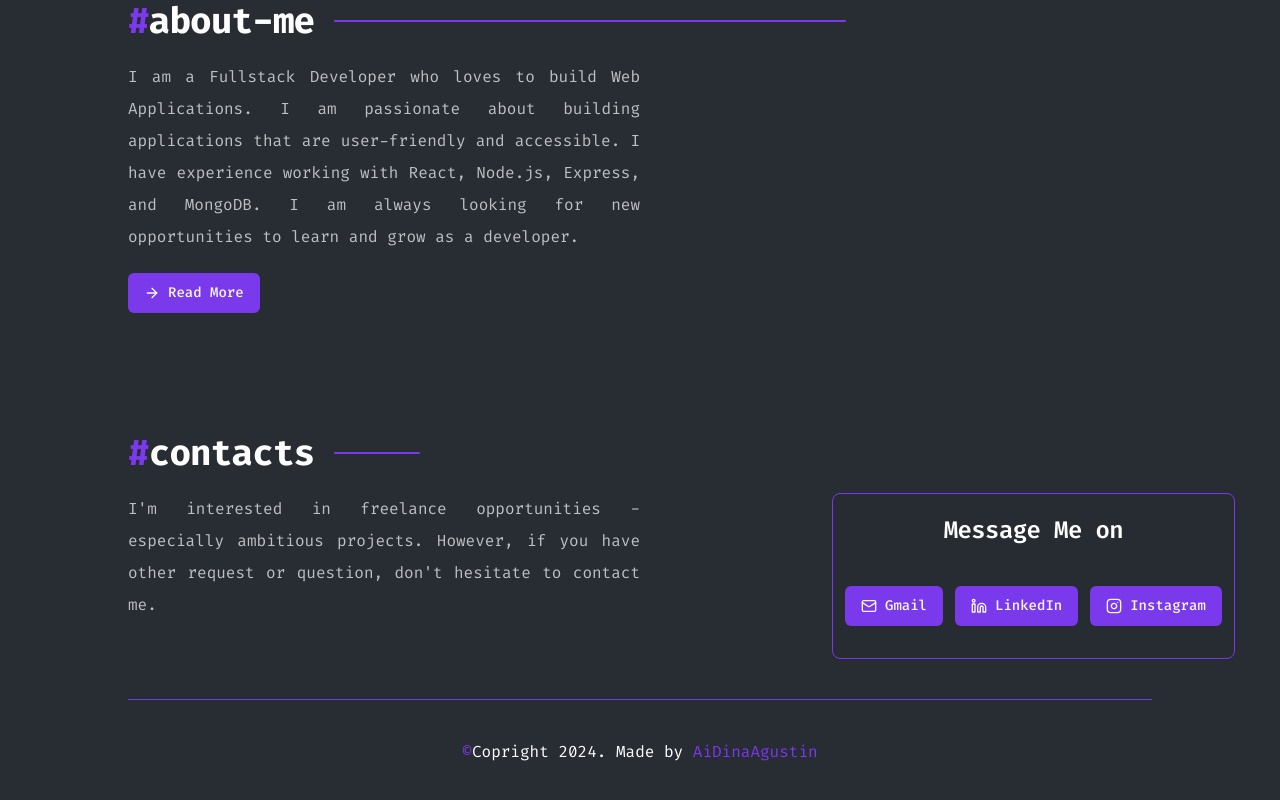
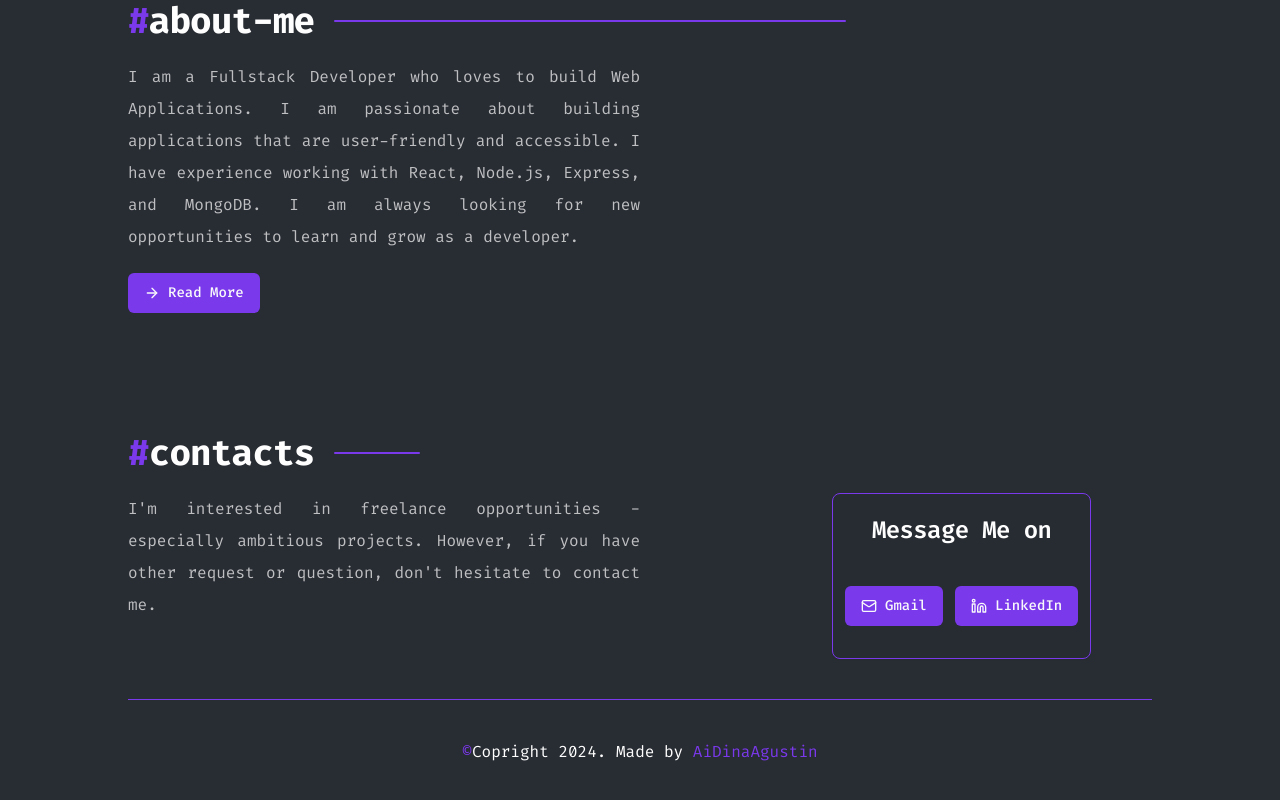
Before and after one commit to AiDinaAgustin/dindinaa, a React (Vite) app: page / in a window 1280 px wide. Shown: the part 5474-6274 px from the top of the page. Built offline with nearby package versions, Linux system fonts and the light colour scheme.

Commit message:
chore(home): comment out Instagram link and icon

```diff
--- a/src/pages/Home.jsx
+++ b/src/pages/Home.jsx
@@ -264,11 +264,11 @@ export default function Home() {
       link: "https://www.linkedin.com/in/aidina-agustin/",
       icon: <Linkedin />,
     },
-    {
-      name: "Instagram",
-      link: "https://www.instagram.com/sana.agustina/",
-      icon: <Instagram />,
-    }
+    // {
+    //   name: "Instagram",
+    //   link: "https://www.instagram.com/sana.agustina/",
+    //   icon: <Instagram />,
+    // }
   ];
 
   if (loading) {
```
